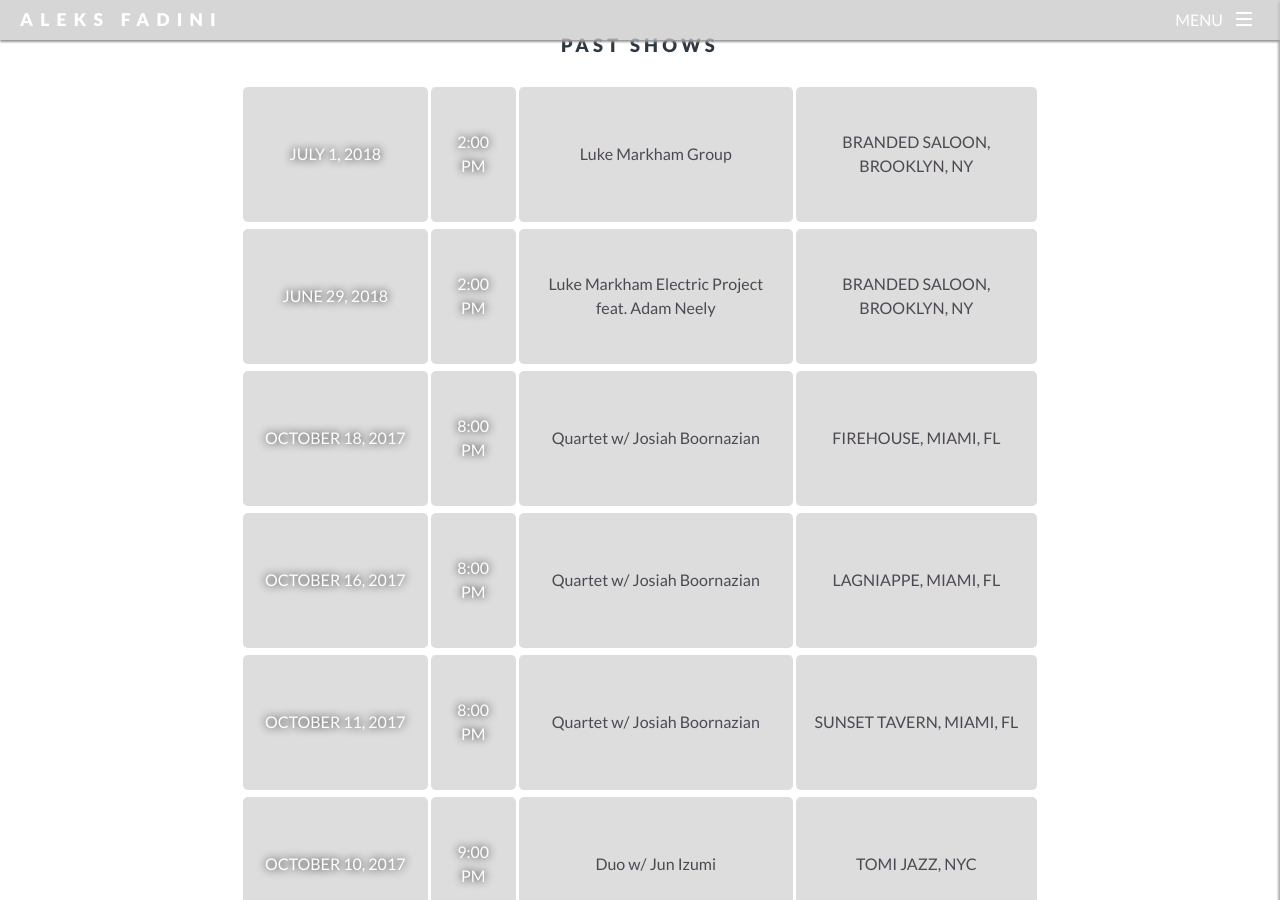
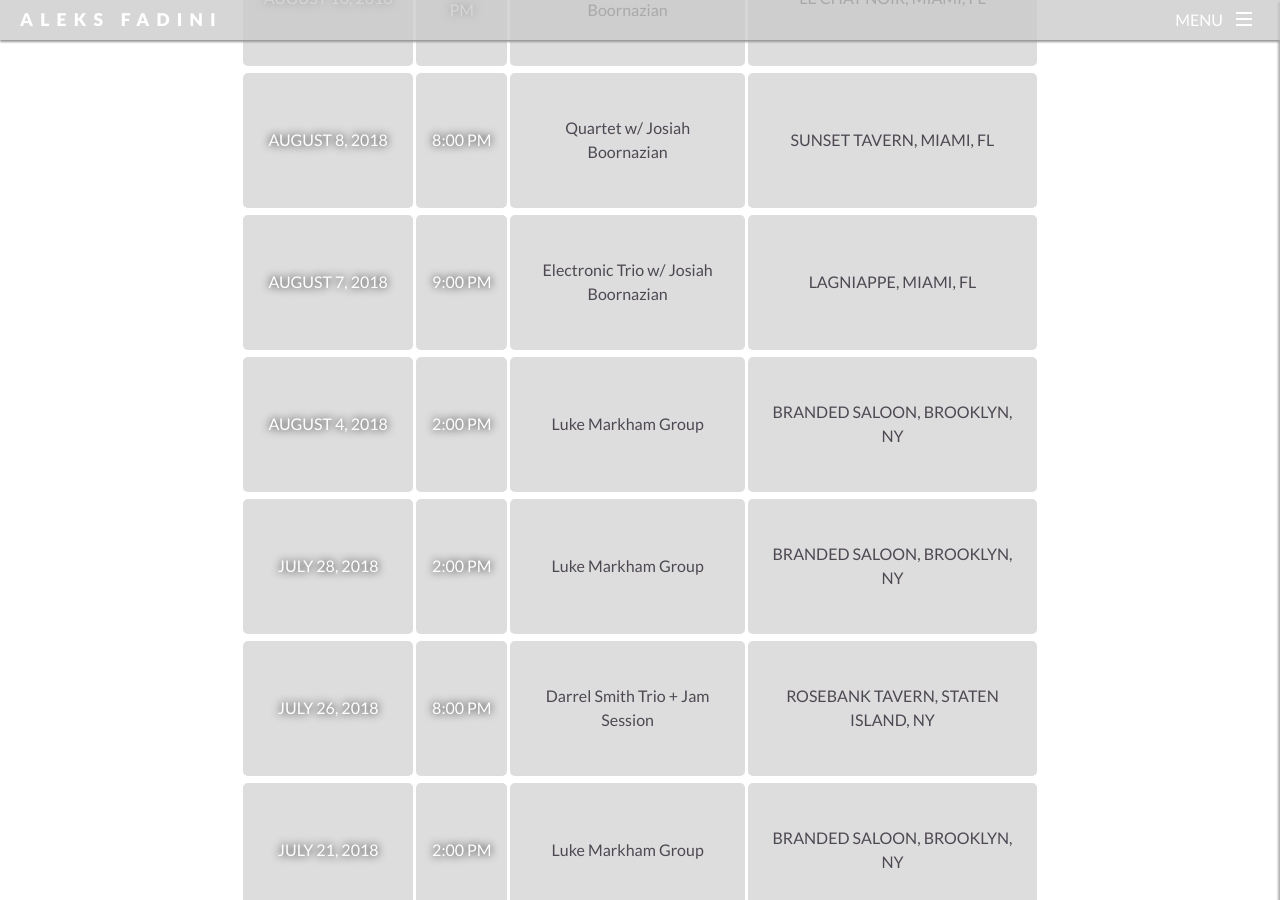
Before and after one commit to aleksfadini/Jekyll-aleksfadini, a Jekyll site: the page built from shows.html, in a window 1280 px wide and 900 px high, scrolled down 1583 px. Built offline with Jekyll 4.4.1, drawn with Linux system fonts in a browser that asks for light colours; some of the changed text lies outside the part shown.

Commit message:
added all Miami gigs

```diff
--- a/_data/gigs.yml
+++ b/_data/gigs.yml
@@ -1,7 +1,23 @@
+
+- date: 10/20/2018
+  time: "18:00"
+  name: Quartet w/ Josiah Boornazian
+  location: Shrine, Harlem, NYC
+
+- date: 10/19/2018
+  time: "18:00"
+  name: Quartet w/ Josiah Boornazian
+  location: Silvana's, Harlem, NYC
+
 - date: 08/15/2018
   time: "20:00"
   name: Quartet w/ Josiah Boornazian
   location: Wynwood Yard, Miami, FL
+
+- date: 08/14/2018
+  time: "20:00"
+  name: Quartet w/ Josiah Boornazian
+  location: Neme Gastro Bar, Miami, FL
 
 - date: 08/11/2018
   time: "20:00"
@@ -17,6 +33,41 @@
   time: "20:00"
   name: Quartet w/ Josiah Boornazian
   location: Sunset Tavern, Miami, FL
+
+- date: 08/07/2018
+  time: "21:00"
+  name: Electronic Trio w/ Josiah Boornazian
+  location: Lagniappe, Miami, FL
+
+- date: 08/04/2018
+  time: "14:00"
+  name: Luke Markham Group
+  location: Branded Saloon, Brooklyn, NY
+
+- date: 07/28/2018
+  time: "14:00"
+  name: Luke Markham Group
+  location: Branded Saloon, Brooklyn, NY
+
+- date: 07/26/2018
+  time: "20:00"
+  name: Darrel Smith Trio + Jam Session
+  location: Rosebank Tavern, Staten Island, NY
+
+- date: 07/21/2018
+  time: "14:00"
+  name: Luke Markham Group
+  location: Branded Saloon, Brooklyn, NY
+
+- date: 07/19/2018
+  time: "21:00"
+  name: Darrel Smith Trio
+  location: 18th Ammendment, Staten Island, NY
+
+- date: 07/14/2018
+  time: "14:00"
+  name: Luke Markham Group
+  location: Branded Saloon, Brooklyn, NY
 
 - date: 07/08/2018
   time: "14:00"
```
Also changed, not shown: 1 other file.
